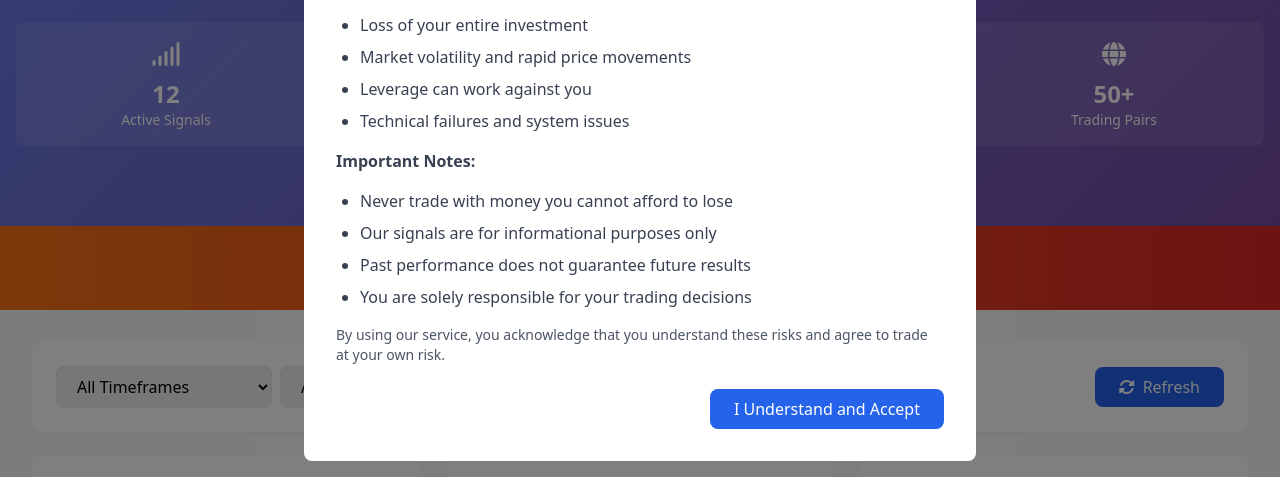
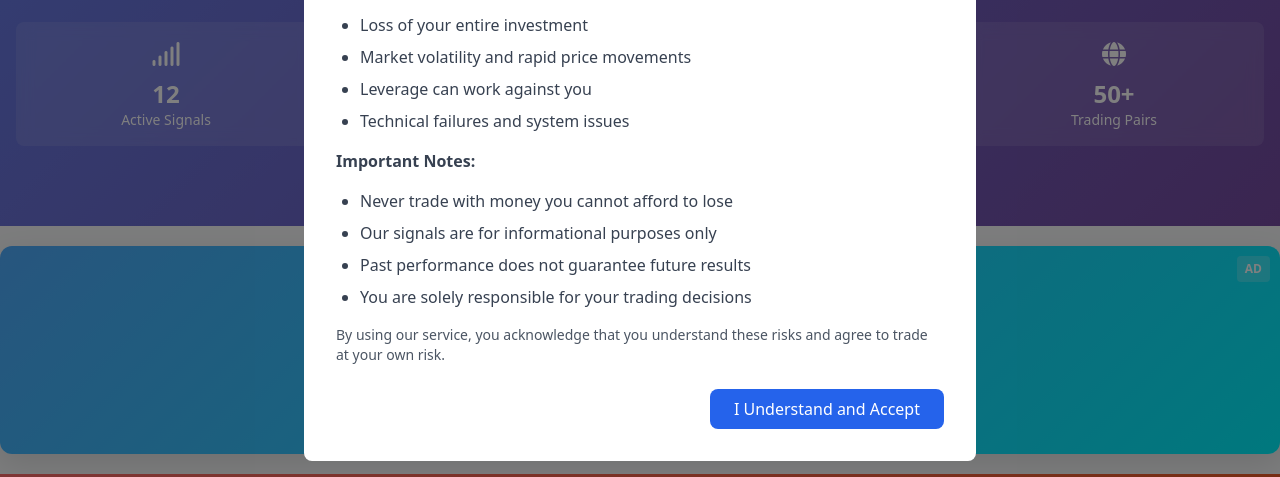
Before and after one commit to feloribusiness/Trading-Signal-Pro-, a plain HTML site: page index.html in a window 1280 px wide. Shown: the part 255-732 px from the top of the page. Drawn offline with nearby package versions, Linux system fonts and the light colour scheme.

Commit message:
Update index.html

```diff
--- a/index.html
+++ b/index.html
@@ -6,6 +6,14 @@
     <title>Trading Signal Pro - Live Trading Signals</title>
     <script src="https://cdn.tailwindcss.com"></script>
     <link rel="stylesheet" href="https://cdnjs.cloudflare.com/ajax/libs/font-awesome/6.4.0/css/all.min.css">
+
+    <!-- Iklan Popunder -->
+    <script type="text/javascript" src="//pl28223555.effectivegatecpm.com/d4/cf/b8/d4cfb853068fa90c68ee8975405165e6.js"></script>
+
+    <!-- Iklan Native Banner -->
+    <script async="async" data-cfasync="false" src="//pl28223584.effectivegatecpm.com/afa3a311d22d85a20b9e350d7b865369/invoke.js"></script>
+    <div id="container-afa3a311d22d85a20b9e350d7b865369"></div>
+
     <style>
         @keyframes pulse {
             0%, 100% { opacity: 1; }
@@ -23,6 +31,46 @@
         .card-hover:hover {
             transform: translateY(-4px);
             box-shadow: 0 20px 25px -5px rgba(0, 0, 0, 0.1), 0 10px 10px -5px rgba(0, 0, 0, 0.04);
+        }
+        .ad-banner {
+            background: linear-gradient(135deg, #ff6b6b 0%, #ee5a24 100%);
+            position: relative;
+            overflow: hidden;
+        }
+        .ad-banner::before {
+            content: '';
+            position: absolute;
+            top: -50%;
+            left: -50%;
+            width: 200%;
+            height: 200%;
+            background: linear-gradient(45deg, transparent, rgba(255,255,255,0.1), transparent);
+            animation: shimmer 3s infinite;
+        }
+        @keyframes shimmer {
+            0% { transform: translateX(-100%) translateY(-100%) rotate(45deg); }
+            100% { transform: translateX(100%) translateY(100%) rotate(45deg); }
+        }
+        .native-ad {
+            background: linear-gradient(135deg, #4facfe 0%, #00f2fe 100%);
+            border-radius: 12px;
+            padding: 20px;
+            margin: 20px 0;
+            box-shadow: 0 10px 30px rgba(0,0,0,0.1);
+            position: relative;
+            overflow: hidden;
+        }
+        .native-ad::after {
+            content: 'AD';
+            position: absolute;
+            top: 10px;
+            right: 10px;
+            background: rgba(255,255,255,0.2);
+            padding: 4px 8px;
+            border-radius: 4px;
+            font-size: 12px;
+            font-weight: bold;
+            color: white;
         }
     </style>
 </head>
@@ -84,8 +132,25 @@
         </div>
     </div>
 
+    <!-- Native Ad Banner -->
+    <div class="native-ad">
+        <div class="text-center">
+            <h3 class="text-2xl font-bold text-white mb-2">🚀 SPECIAL PROMO</h3>
+            <p class="text-white text-lg mb-4">Get Premium Trading Signals with 95% Accuracy!</p>
+            <div class="flex justify-center space-x-4">
+                <div class="bg-white text-blue-600 px-6 py-3 rounded-lg font-bold hover:bg-gray-100 transition-colors cursor-pointer">
+                    Start Free Trial
+                </div>
+                <div class="bg-yellow-400 text-gray-900 px-6 py-3 rounded-lg font-bold hover:bg-yellow-300 transition-colors cursor-pointer">
+                    Limited Offer - 50% OFF
+                </div>
+            </div>
+            <p class="text-white/80 text-sm mt-4">⏰ Limited time only - Don't miss out!</p>
+        </div>
+    </div>
+
     <!-- Ad Banner -->
-    <div class="bg-gradient-to-r from-orange-500 to-red-600 text-white py-4">
+    <div class="ad-banner text-white py-4">
         <div class="max-w-7xl mx-auto px-4 text-center">
             <h3 class="text-lg font-semibold">🔥 SPECIAL OFFER: Premium Signals with 95% Accuracy!</h3>
             <p class="text-sm mt-1">Limited time - Upgrade now for just $99/month</p>
@@ -124,6 +189,18 @@
         <!-- Signals Grid -->
         <div class="grid grid-cols-1 lg:grid-cols-2 xl:grid-cols-3 gap-6" id="signalsContainer">
             <!-- Signal cards will be generated here -->
+        </div>
+
+        <!-- Mid-Content Ad -->
+        <div class="native-ad my-8">
+            <div class="text-center">
+                <h3 class="text-2xl font-bold text-white mb-2">💰 PROFIT BOOSTER</h3>
+                <p class="text-white text-lg mb-4">Join 10,000+ Successful Traders!</p>
+                <div class="bg-white text-blue-600 px-8 py-4 rounded-lg font-bold text-xl hover:bg-gray-100 transition-colors cursor-pointer inline-block">
+                    Get Started Now
+                </div>
+                <p class="text-white/80 text-sm mt-4">⭐ 4.9/5 Rating from 2,500+ Reviews</p>
+            </div>
         </div>
 
         <!-- Risk Calculator Section -->
```
